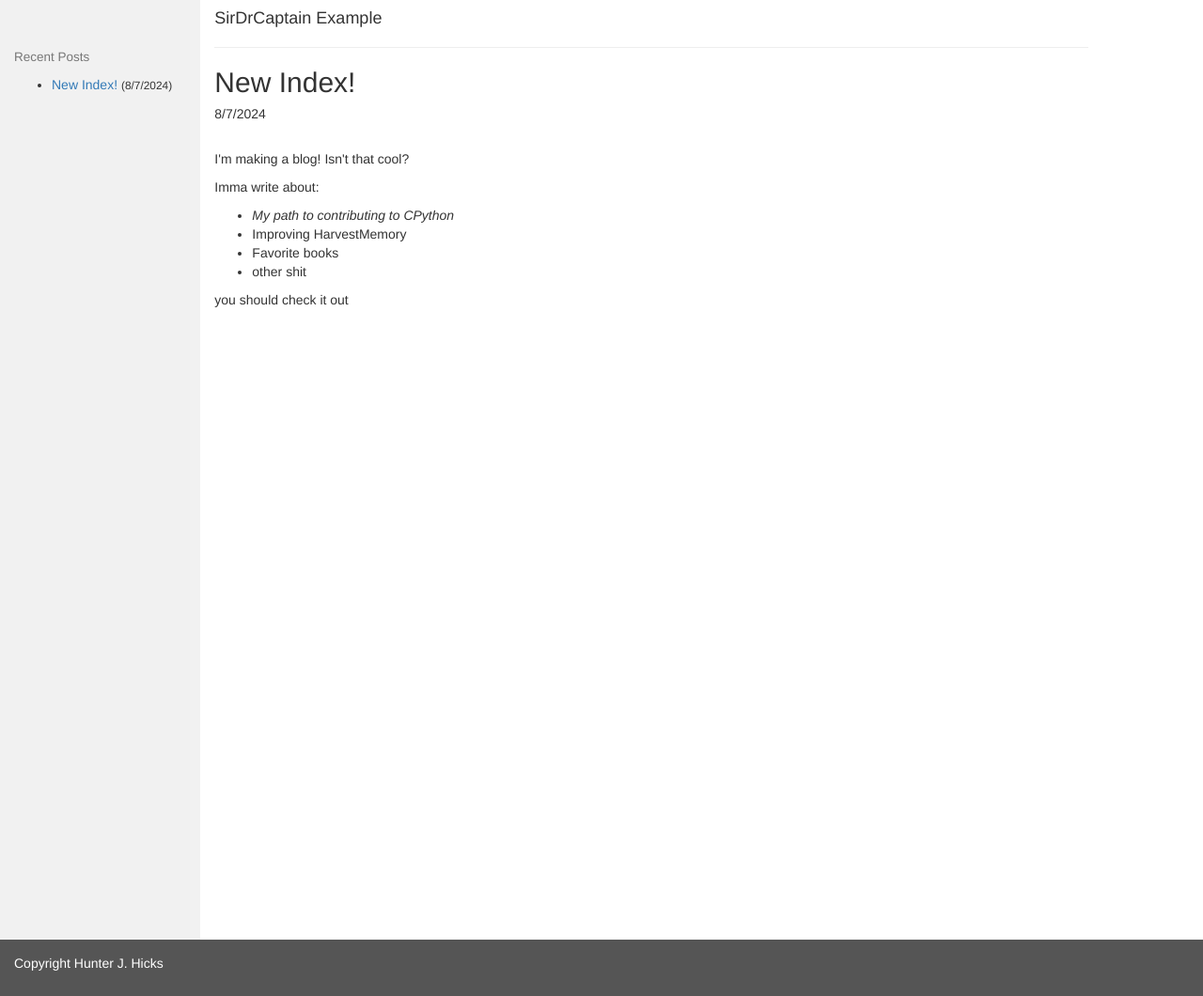
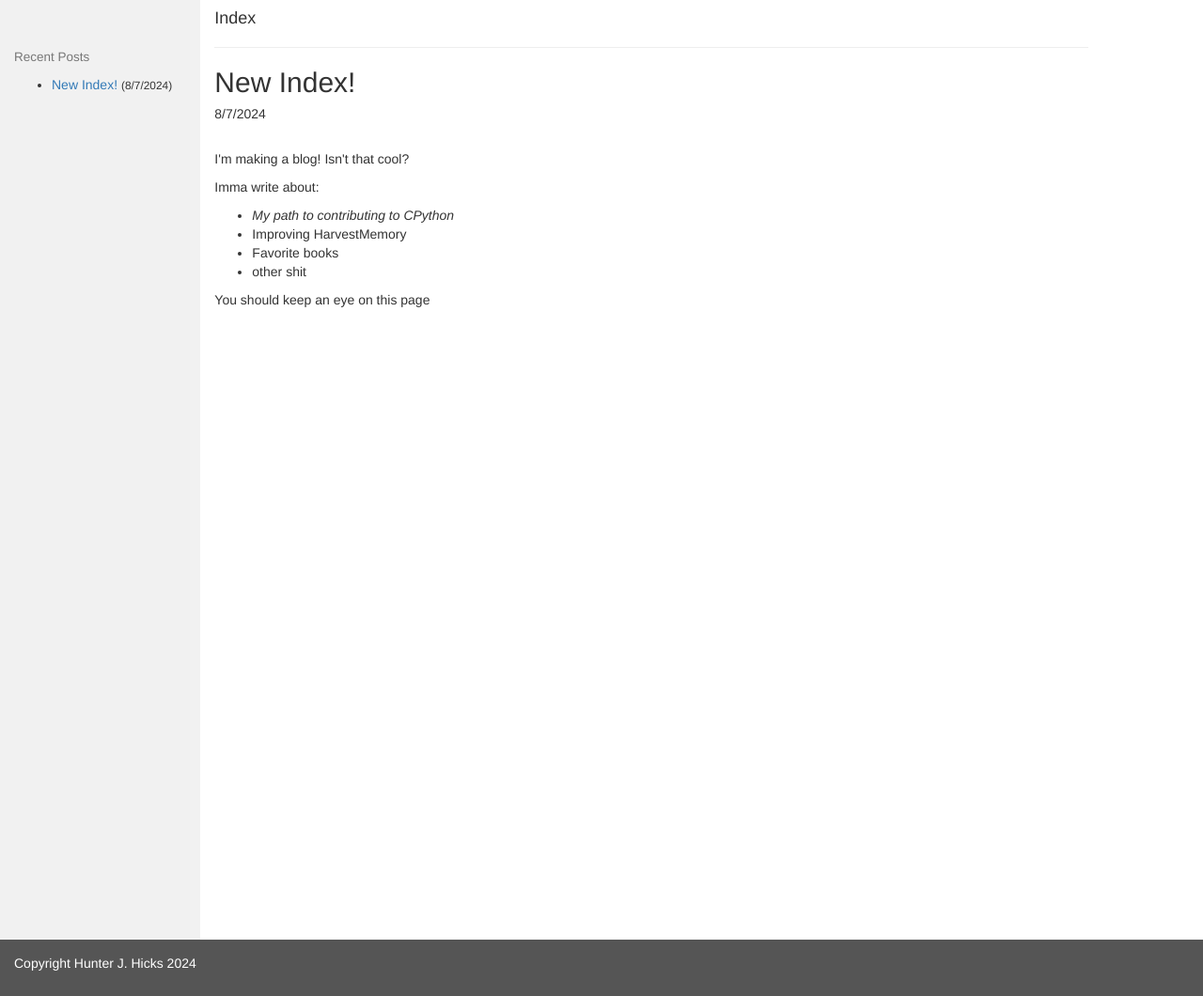
Before and after one commit to hjhicks/hjhicks.github.io, a plain HTML site: page index.html in a window 1280 px wide. Shown: the whole page at 94% size. Drawn offline with nearby package versions, Linux system fonts and the light colour scheme.

Commit message:
I messed up

```diff
--- a/index.html
+++ b/index.html
@@ -53,7 +53,7 @@
             </div>
 
             <div class="col-sm-9">
-                <h4>SirDrCaptain Example</h4>
+                <h4>Index</h4>
                 <hr>
                 <h2>New Index!</h2>
                 <h5>8/7/2024</h5>
@@ -66,14 +66,14 @@
                     <li>Favorite books</li>
                     <li>other shit</li>
                 </ul>
-                <p>you should check it out</p>
+                <p>You should keep an eye on this page</p>
 
             </div>
         </div>
     </div>
 
     <footer class="container-fluid">
-        <p>Copyright Hunter J. Hicks</p>
+        <p>Copyright Hunter J. Hicks 2024</p>
     </footer>
 
 </body>
```
